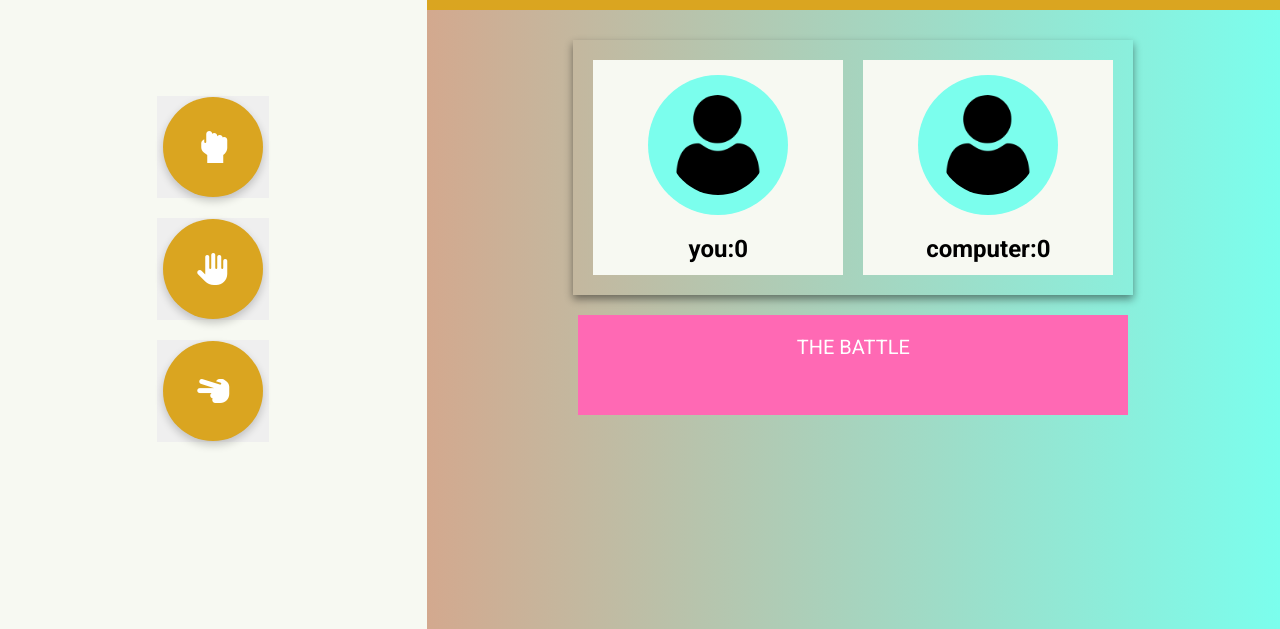
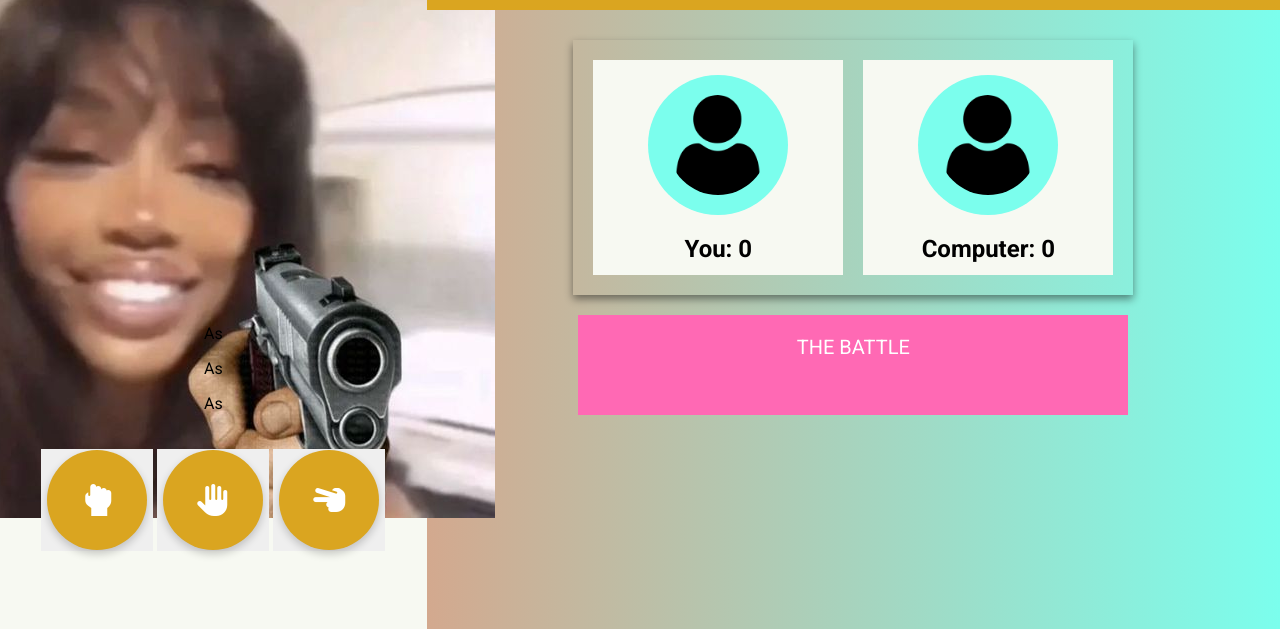
Before and after one commit to boornimavar/RockPaperScissor, a plain HTML site: page index.html in a window 1280 px wide. Shown: the part 171-800 px from the top of the page. Drawn offline with Linux system fonts and the light colour scheme; a web font is replaced by a local one.

Commit message:
Update rock,paper and scissors as three characters

```diff
--- a/index.html
+++ b/index.html
@@ -7,7 +7,9 @@
     <link rel="stylesheet" href="style.css">
     <link rel="stylesheet" href="https://fonts.googleapis.com/css2?family=Roboto:wght@400;700&display=swap">
     <link rel="stylesheet" href="https://cdnjs.cloudflare.com/ajax/libs/font-awesome/6.0.0-beta3/css/all.min.css">
-
+    <link rel="preconnect" href="https://fonts.googleapis.com">
+    <link rel="preconnect" href="https://fonts.gstatic.com" crossorigin>
+    <link href="https://fonts.googleapis.com/css2?family=Kalnia+Glaze:wght@100..700&display=swap" rel="stylesheet">
 </head>
 <body>
     <header>
@@ -17,6 +19,31 @@
     </header>
     <div class="container">
         <div class="choices">
+            <div class="char">
+                <div class="rock">
+                    <img class="cast" src="./images/rock.jpeg">
+                </div>
+                <div class="rock">
+                    <img class="cast" src="./images/willi.jpeg">
+                </div>
+                <div class="rock">
+                    <img class="cast" src="./images/sza.jpg">
+                </div>
+            </div>
+
+            <div class="role">
+                <div class="as">
+                    <p>As</p>
+                </div>
+                <div class="as">
+                    <p>As</p>
+                </div>
+                <div class="as">
+                    <p>As</p>
+                </div>
+            </div>
+
+            <div class="char">
                 <button id="rock">
                     <div class="rock">
                         <i class="fas fa-hand-rock"></i>
@@ -33,9 +60,11 @@
                     </div>
                 </button>
             </div>
+
+        </div>
         <div class="score-board">
             <div class="score" id="shining-div">
-                <h1>Score Board</h1>
+                <h1 id="game-over">Score Board</h1>
             </div>
             <div class="competitors">
                 <div class="user">
@@ -43,7 +72,7 @@
                         <img src="./images/user2.png" id="user1">
                     </div>
                     <div class="count">
-                        <h2 id="your-score">you:0</h2>
+                        <h2 id="your-score">You: 0</h2>
                     </div>
                 </div>
                 <div class="computer">
@@ -51,18 +80,16 @@
                         <img src="./images/user2.png" id="user2">
                     </div>
                     <div class="count">
-                        <h2 id="comp-score">computer:0</h2>
+                        <h2 id="comp-score">Computer: 0</h2>
                     </div>
                 </div>
             </div>
             <div class="status">
                 <p id="score-review">THE BATTLE</p>
+                <button id="play-again" style="display: none;">Play again!</button>
             </div>
         </div>
     </div>
     <script src="script.js"></script>
-
 </body>
-
-
 </html>
```
Lines whose indentation alone changed are shown as unchanged.
